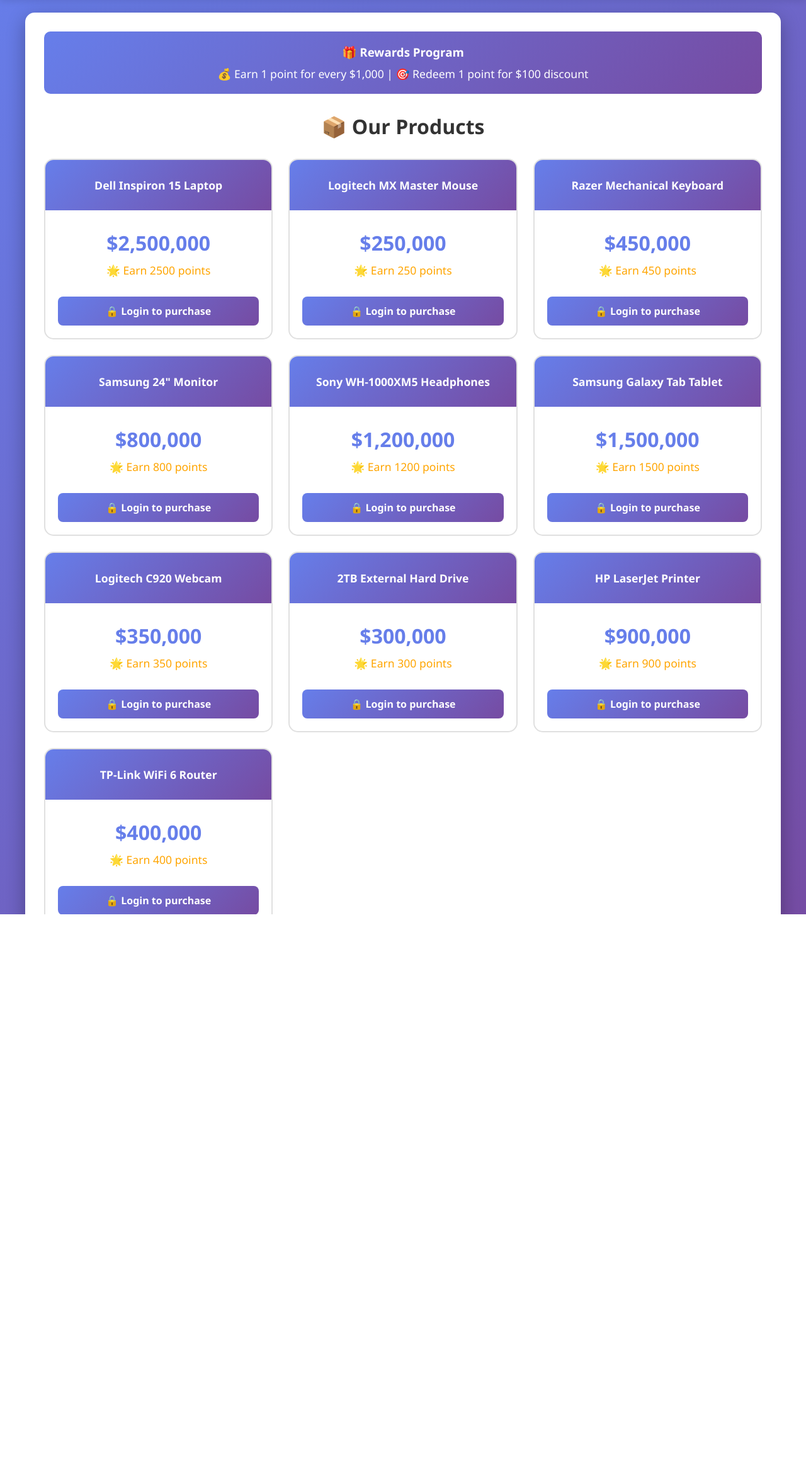
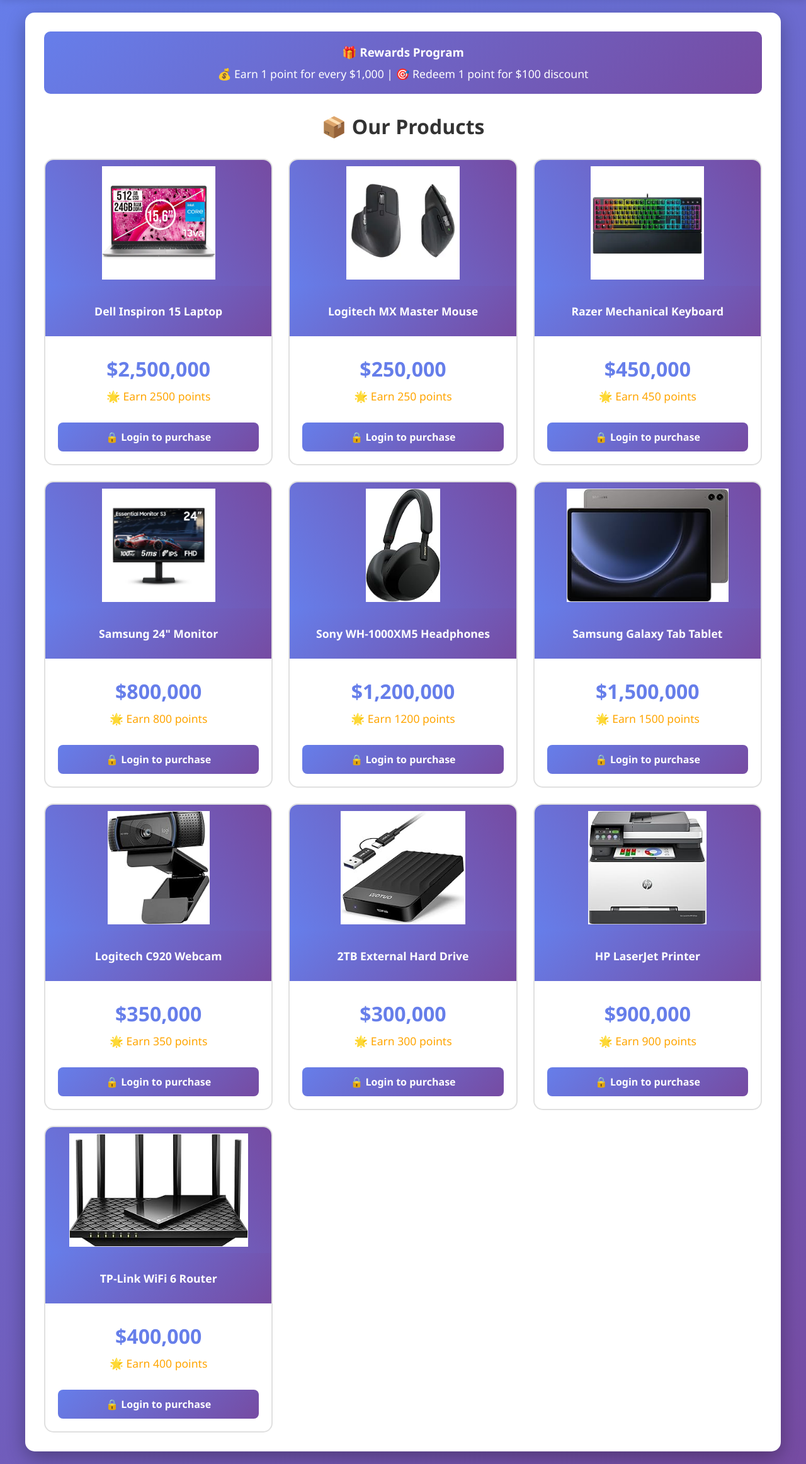
Before and after one commit to jorgemora699-afk/sistema-recompensas-jm, a Flask app: page / in a window 1280 px wide. Shown: the part 73-2398 px from the top of the page at 63% size. Before the commit the page ends 1525 px from the top, so only its background shows below. Run offline with Flask 3, Linux system fonts and the light colour scheme; data comes from the database, SQL or seed files in the repository.

Commit message:
Update: images

```diff
--- a/database.py
+++ b/database.py
@@ -20,7 +20,8 @@ def initialize_database():
         CREATE TABLE IF NOT EXISTS products (
             id INTEGER PRIMARY KEY AUTOINCREMENT,
             name TEXT NOT NULL,
-            price INTEGER NOT NULL
+            price INTEGER NOT NULL,
+            image_url TEXT DEFAULT '/static/images/default-product.jpg'
         )
     ''')
 
@@ -28,18 +29,18 @@ def initialize_database():
     cursor.execute('SELECT COUNT(*) FROM products')
     if cursor.fetchone()[0] == 0:
         initial_products = [
-            ('Dell Inspiron 15 Laptop', 2500000),
-            ('Logitech MX Master Mouse', 250000),
-            ('Razer Mechanical Keyboard', 450000),
-            ('Samsung 24" Monitor', 800000),
-            ('Sony WH-1000XM5 Headphones', 1200000),
-            ('Samsung Galaxy Tab Tablet', 1500000),
-            ('Logitech C920 Webcam', 350000),
-            ('2TB External Hard Drive', 300000),
-            ('HP LaserJet Printer', 900000),
-            ('TP-Link WiFi 6 Router', 400000)
+            ('Dell Inspiron 15 Laptop', 2500000, '/static/images/inspirion.jpg'),
+            ('Logitech MX Master Mouse', 250000, '/static/images/mouse.jpg'),
+            ('Razer Mechanical Keyboard', 450000, '/static/images/keyboard.jpg'),
+            ('Samsung 24" Monitor', 800000, '/static/images/monitor 24.jpg'),
+            ('Sony WH-1000XM5 Headphones', 1200000, '/static/images/headphones.jpg'),
+            ('Samsung Galaxy Tab Tablet', 1500000, '/static/images/tab.jpg'),
+            ('Logitech C920 Webcam', 350000, '/static/images/cam.jpg'),
+            ('2TB External Hard Drive', 300000, '/static/images/hard drive.jpg'),
+            ('HP LaserJet Printer', 900000, '/static/images/print.jpg'),
+            ('TP-Link WiFi 6 Router', 400000, '/static/images/router.jpg')
         ]
-        cursor.executemany('INSERT INTO products (name, price) VALUES (?, ?)', initial_products)
+        cursor.executemany('INSERT INTO products (name, price, image_url) VALUES (?, ?, ?)', initial_products)
 
     conn.commit()
     conn.close()
--- a/static/style.css
+++ b/static/style.css
@@ -648,3 +648,45 @@ input:invalid {
 input:valid {
     border-color: #28a745;
 }
+
+.product-image {
+    width: 100%;
+    height: 200px;
+    overflow: hidden;
+    background: linear-gradient(60deg, #667eea 0%, #764ba2 100%);
+    display: flex;
+    align-items: center;
+    justify-content: center;
+    border-radius: 8px 8px 0 0;
+    padding: 10px;
+}
+
+.product-image img {
+    width: 100%;
+    height: 100%;
+    object-fit: contain;
+}
+
+/* Imagen en la página de compra */
+.product-image-purchase {
+    width: 100%;
+    max-width: 300px;
+    height: 250px;
+    margin: 0 auto 20px; /* Centrada con margen abajo */
+    border-radius: 12px;
+    display: flex;
+    align-items: center;
+    justify-content: center;
+    padding: 20px;
+}
+
+.product-image-purchase img {
+    max-width: 100%;
+    max-height: 100%;
+    object-fit: contain; /* Muestra la imagen completa sin recortar */
+}
+
+/* Centrar el contenido del product-summary */
+.product-summary {
+    text-align: center;
+}
--- a/templates/index.html
+++ b/templates/index.html
@@ -51,6 +51,11 @@
         <div class="products-grid">
             {% for product in products %}
                 <div class="product-card-shop">
+                    <!-- AGREGAR ESTA SECCIÓN DE IMAGEN -->
+                    <div class="product-image">
+                        <img src="{{ product[3] }}" alt="{{ product[1] }}">
+                    </div>
+
                     <div class="product-header">
                         <h3>{{ product[1] }}</h3>
                     </div>
--- a/templates/purchase.html
+++ b/templates/purchase.html
@@ -61,6 +61,9 @@
 
         <div class="checkout-container">
             <div class="product-summary">
+                <div class="product-image-purchase">
+                    <img src="{{ product[3] }}" alt="{{ product[1] }}">
+                </div>
                 <h2>{{ product[1] }}</h2>
                 <p class="product-price-large">${{ "{:,}".format(product[2]) }}</p>
                 <p class="product-points-info">🌟 You will earn {{ product[2] // 1000 }} points with this purchase</p>
```
Also changed, not shown: static/images/cam.jpg (added), static/images/hard drive.jpg (added), static/images/headphones.jpg (added), static/images/inspirion.jpg (added), static/images/keyboard.jpg (added), static/images/monitor 24.jpg (added), static/images/mouse.jpg (added), static/images/print.jpg (added), static/images/router.jpg (added), static/images/tab.jpg (added).
